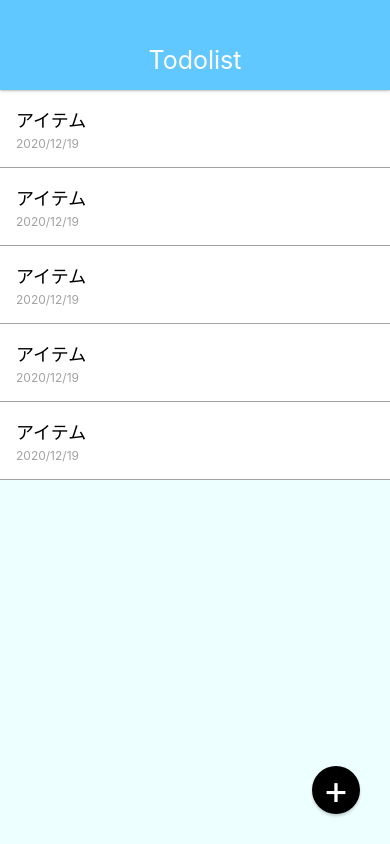
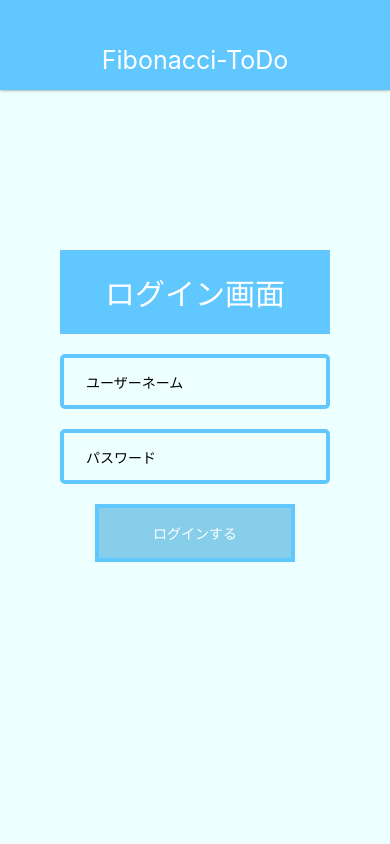
Before and after one commit to RyutaKitai/Fibonacci_Todo, a React Native app: screen / in a window 390 px wide. Built offline with nearby package versions, Linux system fonts and the light colour scheme.

Commit message:
create login screen

```diff
--- a/App.js
+++ b/App.js
@@ -1,16 +1,14 @@
-import { StatusBar } from 'expo-status-bar';
 import React from 'react';
-import { StyleSheet, Text, View } from 'react-native';
-import MemoList from './src/components/MemoList';
+import { StyleSheet, View } from 'react-native';
+import MemoListScreen from './src/screens/MemoListScreen';
+import MemoListLogin from './src/screens/MemoListLogin';
 import AppBar from './src/components/AppBar';
-import CircleButton from './src/elements/CircleButton';
 
 export default function App() {
   return (
     <View style={styles.container}>
       <AppBar />
-      <MemoList />
-      <CircleButton>+</CircleButton>
+      <MemoListLogin />
     </View>
   );
 }
@@ -20,7 +18,7 @@ const styles = StyleSheet.create({
     flex: 1,
     backgroundColor: '#EEFFFF',
     alignItems: 'center',
-    justifyContent: 'center',
+    // justifyContent: 'center',
     paddingTop: 90,
   },
 
--- a/src/components/AppBar.js
+++ b/src/components/AppBar.js
@@ -6,7 +6,7 @@ class AppBar extends React.Component {
     return (
       <View style={styles.appbar}>
         <View>
-          <Text style={styles.appbarTitle}>Todolist</Text>
+          <Text style={styles.appbarTitle}>Fibonacci-ToDo</Text>
         </View>
       </View>
     );
--- /dev/null
+++ b/src/screens/MemoListLogin.js
@@ -0,0 +1,67 @@
+import React from 'react';
+import { TouchableOpacity, StyleSheet, View, Text, TextInput, Button } from 'react-native';
+
+class MemoListLogin extends React.Component {
+  render() {
+    return (
+      <View>
+        <View style={styles.container}>
+          <Text style={styles.title}>ログイン画面</Text>
+          <View style={styles.box}>
+            <TextInput value="ユーザーネーム" />
+          </View>
+          <View style={styles.box}>
+            <TextInput value="パスワード" />
+          </View>
+          {/* <Button title="ログインする" style={styles.button} /> */}
+        </View>
+        <TouchableOpacity
+          style={styles.button}
+          onPress={this.onPress}
+        >
+          <Text style={styles.buttonTxt}> ログインする </Text>
+        </TouchableOpacity>
+      </View>
+    );
+  }
+}
+
+const styles = StyleSheet.create({
+  container: {
+    padding: 0,
+    margin: 0,
+    marginTop: 160,
+  },
+  box: {
+    borderWidth: 4,
+    borderColor: '#61C8FF',
+    alignItems: 'center',
+    padding: 15,
+    width: 270,
+    marginBottom: 20,
+    borderRadius: 5,
+  },
+  title: {
+    backgroundColor: '#61C8FF',
+    // fontWeight: '500',
+    color: '#FFFFFF',
+    padding: 20,
+    marginBottom: 20,
+    textAlign: 'center',
+    fontSize: 30,
+  },
+  button: {
+    borderWidth: 4,
+    borderColor: '#61C8FF',
+    alignItems: 'center',
+    width: 200,
+    padding: 15,
+    alignSelf: 'center',
+    backgroundColor: 'skyblue',
+  },
+  buttonTxt: {
+    color: '#FFFFFF',
+  },
+});
+
+export default MemoListLogin;
--- /dev/null
+++ b/src/screens/MemoListScreen.js
@@ -0,0 +1,24 @@
+import React from 'react';
+import { StyleSheet, View } from 'react-native';
+import MemoList from '../components/MemoList';
+import CircleButton from '../elements/CircleButton';
+
+class MemoListScreen extends React.Component {
+  render() {
+    return (
+      <View style={styles.container}>
+        <MemoList />
+        <CircleButton>+</CircleButton>
+      </View>
+    );
+  }
+}
+
+const styles = StyleSheet.create({
+  container: {
+    flex: 1,
+    width: '100%',
+  },
+});
+
+export default MemoListScreen;
```
Also changed, not shown: src/components/MemoList.js (line endings or trailing spaces).
